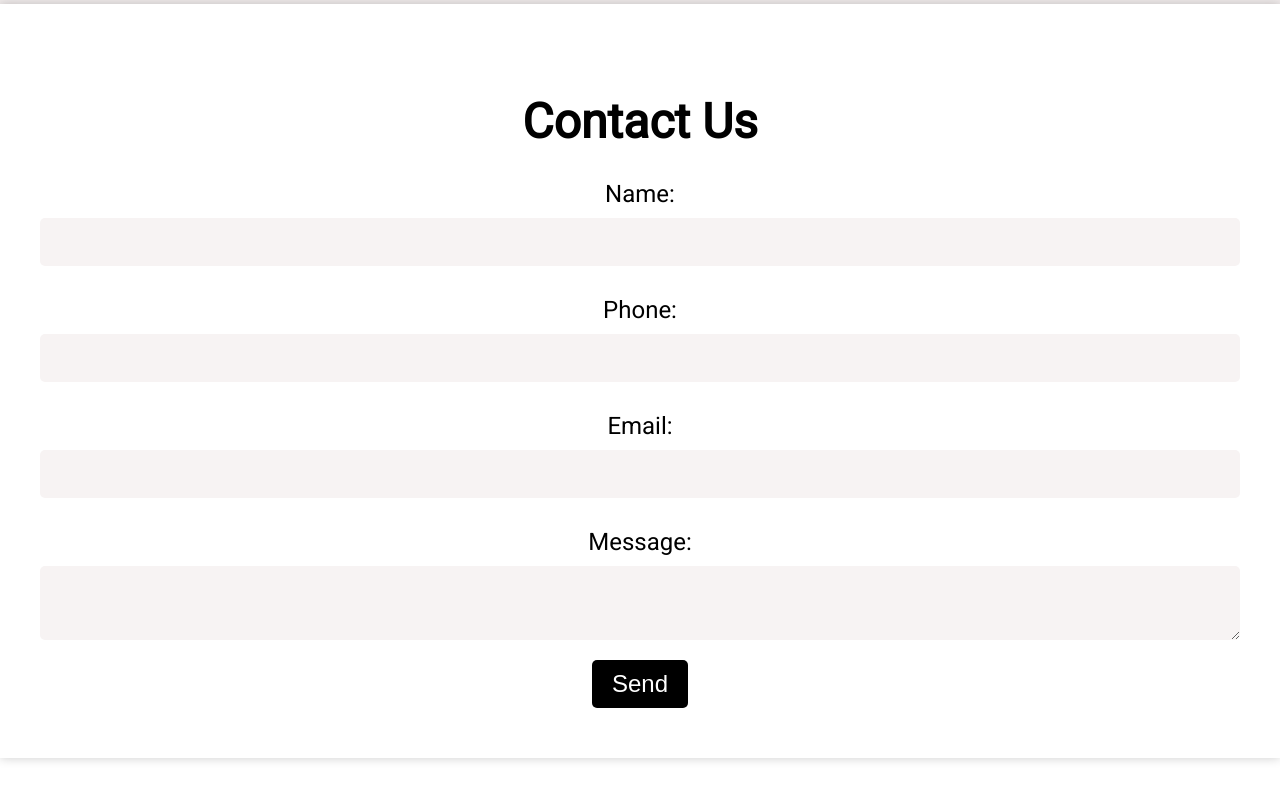
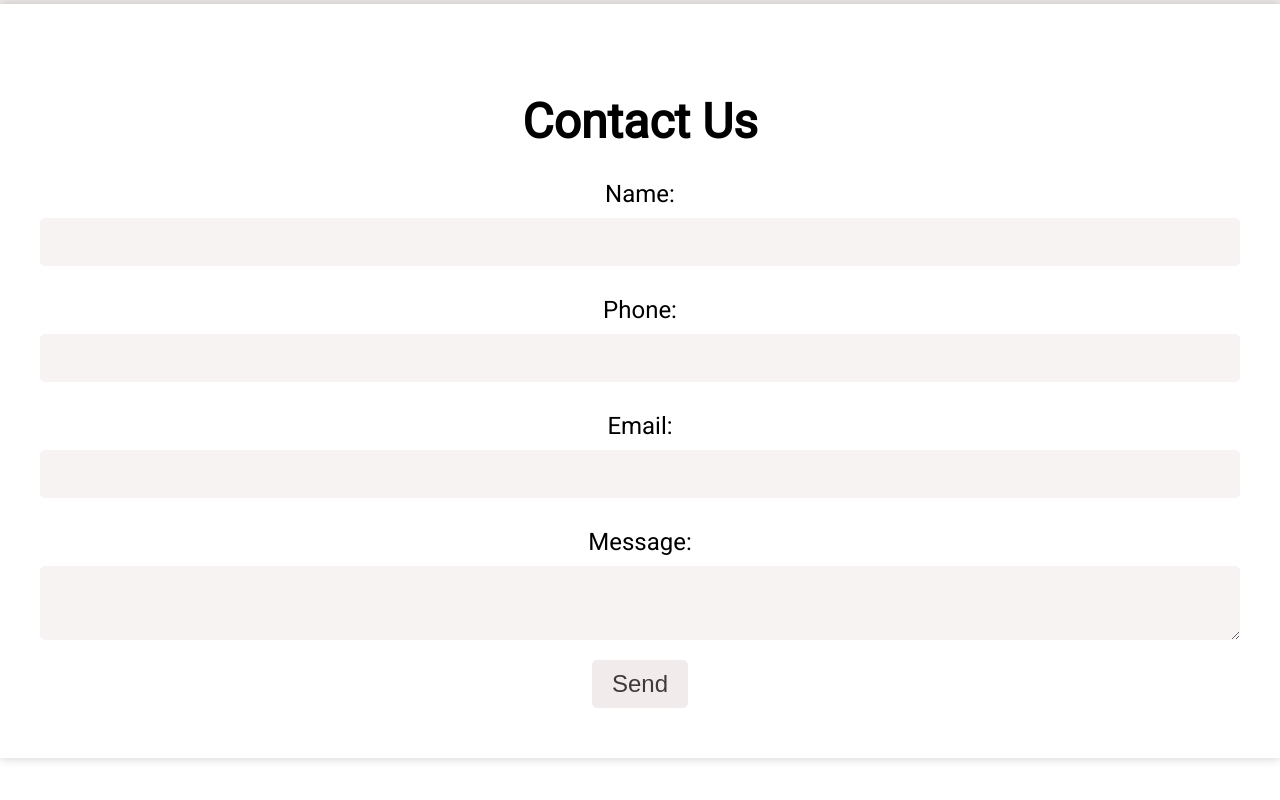
Before and after one commit to Dolsen0/landing-page-better-bites-m, a React (Create React App) app: page / in a window 1280 px wide. Shown: the part 1336-2136 px from the top of the page. Built offline with nearby package versions, Linux system fonts and the light colour scheme.

Commit message:
updated submit button css to match order button styling

```diff
--- a/src/App.css
+++ b/src/App.css
@@ -63,7 +63,7 @@ p {
 
 button {
   background-color: #f2ebeb;
-  color: #000;
+  color: #413939;
   font-size: 1.5rem;
   padding: 10px 20px;
   border: none;
@@ -72,8 +72,8 @@ button {
 }
 
 button:hover {
-  background-color: #424040;
-  color: #d9d0d0;
+  background-color: #413939;
+  color: #f2ebeb;
 }
 
 .App-section {
@@ -122,8 +122,8 @@ textarea {
 }
 
 button[type='submit'] {
-  background-color: #000;
-  color: #fff;
+  background-color: #f2ebeb;
+  color: #413939;
   font-size: 1.5rem;
   padding: 10px 20px;
   border: none;
@@ -132,6 +132,6 @@ button[type='submit'] {
 }
 
 button[type='submit']:hover {
-  background-color: #fff;
-  color: #000;
+  background-color: #413939;
+  color: #f2ebeb;
 }
```
